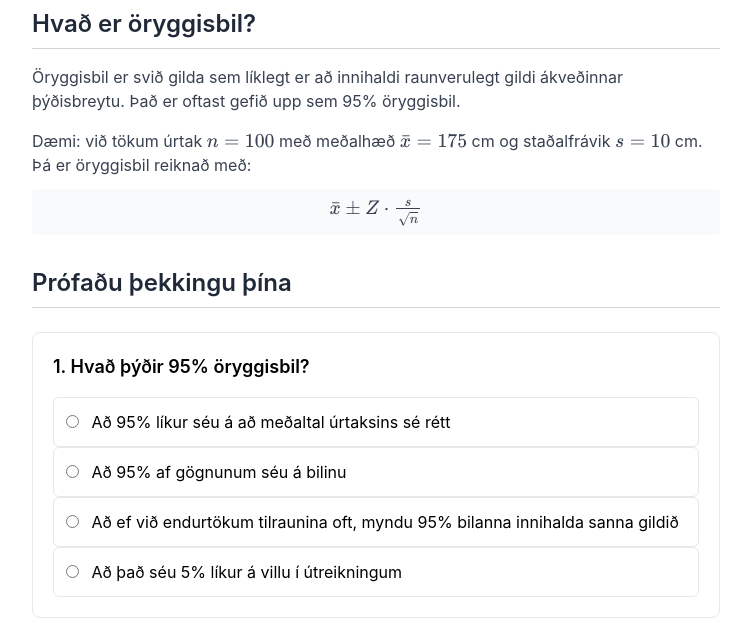
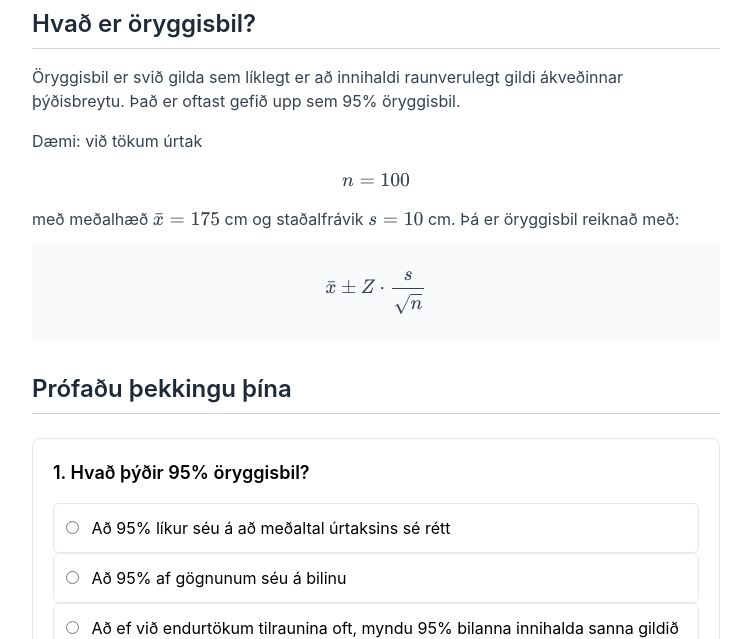
Before and after one commit to atligudna/Prufa, a plain HTML site: page index.html in a window 1280 px wide. Shown: the part 152-791 px from the top of the page, without its empty margins (264-1015 px from the left). Drawn offline with nearby package versions, Linux system fonts and the light colour scheme.

Commit message:
Update index.html

```diff
--- a/index.html
+++ b/index.html
@@ -66,11 +66,11 @@
             Það er oftast gefið upp sem 95% öryggisbil.
           </p>
           <p>
-            Dæmi: við tökum úrtak $n = 100$ með meðalhæð $\bar{x} = 175$ cm og staðalfrávik $s = 10$ cm.
+            Dæmi: við tökum úrtak $$n = 100$$ með meðalhæð $\bar{x} = 175$ cm og staðalfrávik $s = 10$ cm.
             Þá er öryggisbil reiknað með:
             <br>
             <strong class="font-mono block text-center my-3 bg-gray-50 p-2 rounded">
-              $\bar{x} \pm Z \cdot \frac{s}{\sqrt{n}}$
+              $$\bar{x} \pm Z \cdot \frac{s}{\sqrt{n}}$$
             </strong>
           </p>
         </div>
```
